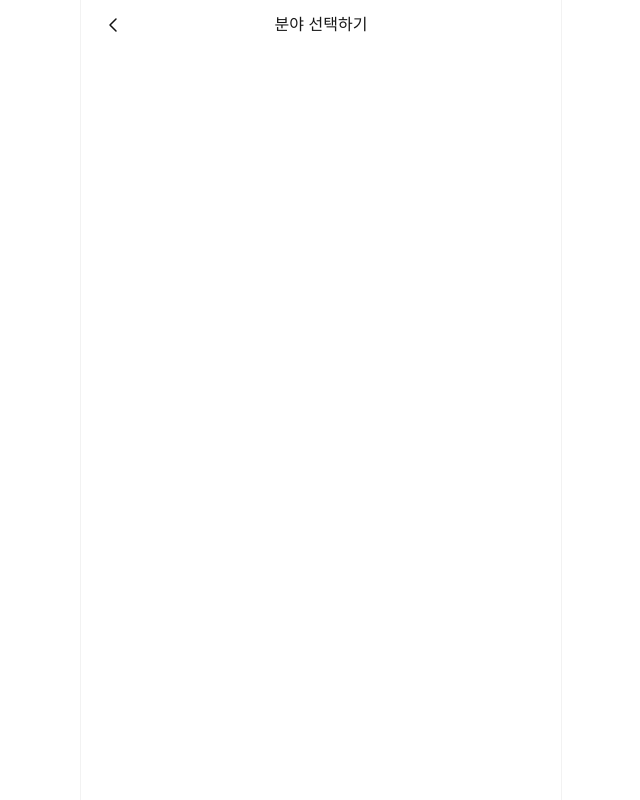
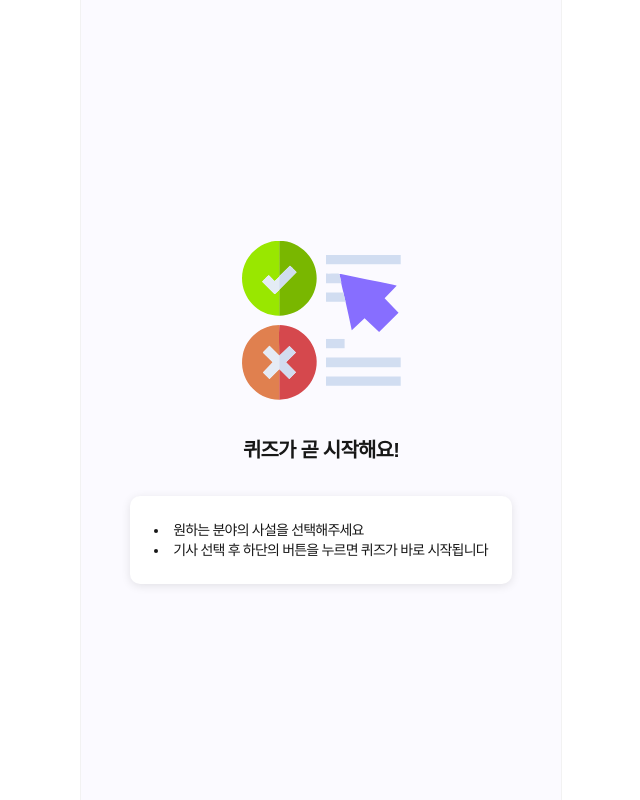
Before and after one commit to POTENDAY-NEWQUIZ/NEWQUIZ-FE, a Next.js app: page /article in a window 1280 px wide. Shown: the whole page, without its empty margins (319-959 px from the left). Built offline with nearby package versions, Linux system fonts and the light colour scheme; a web font is replaced by a local one.

Commit message:
[feat] : article-loading 생성 및 구현

```diff
--- a/src/app/article/page.tsx
+++ b/src/app/article/page.tsx
@@ -1,3 +1,4 @@
+import ArticleLoading from "@container/article-loading";
 import Header from "@components/header";
 import BackButton from "@components/button/back-button";
 import Blank from "@components/button/blank";
@@ -5,11 +6,12 @@ import Blank from "@components/button/blank";
 const ArticleList = () => {
   return (
     <div>
-      <Header
+      <ArticleLoading />
+      {/* <Header
         title="분야 선택하기"
         leftChild={<BackButton />}
         rightChild={<Blank />}
-      />
+      /> */}
     </div>
   );
 };
--- a/src/app/layout.tsx
+++ b/src/app/layout.tsx
@@ -20,7 +20,9 @@ export default function RootLayout({
 }>) {
   return (
     <html lang="en">
-      <body className={`${pretendard.className} antialiased`}>
+      <body
+        className={`${pretendard.className} antialiased tracking-tighter`}
+      >
         <div className="max-w-[480px] min-h-screen mx-auto border-x-[1px] border-[#F2F2F2] box-content">
           {children}
         </div>
--- /dev/null
+++ b/src/container/article-loading.tsx
@@ -0,0 +1,34 @@
+import Image from "next/image";
+
+import quizLoading from "@assets/img/quiz-loading.svg";
+
+const ArticleLoading = () => {
+  return (
+    <main className="h-screen flex flex-col justify-center items-center bg-mist-lavender">
+      {/* 이미지 구역 */}
+      <section className="text-center mb-8">
+        <Image
+          src={quizLoading}
+          width={208}
+          height={208}
+          alt="퀴즈 시작 이미지"
+        />
+        <p className="mt-3 text-xl font-semibold">
+          퀴즈가 곧 시작해요!
+        </p>
+      </section>
+
+      {/* 안내문 구역 */}
+      <section className="mx-w-[420px] bg-white shadow-description rounded-[10px] mx-[30px]">
+        <ul className="p-6 text-sm font-medium list-disc list-inside">
+          <li>원하는 분야의 사설을 선택해주세요</li>
+          <li>
+            기사 선택 후 하단의 버튼을 누르면 퀴즈가 바로 시작됩니다
+          </li>
+        </ul>
+      </section>
+    </main>
+  );
+};
+
+export default ArticleLoading;
--- a/tailwind.config.ts
+++ b/tailwind.config.ts
@@ -4,6 +4,7 @@ export default {
   content: [
     "./src/pages/**/*.{js,ts,jsx,tsx,mdx}",
     "./src/components/**/*.{js,ts,jsx,tsx,mdx}",
+    "./src/container/**/*.{js,ts,jsx,tsx,mdx}",
     "./src/app/**/*.{js,ts,jsx,tsx,mdx}",
   ],
   theme: {
@@ -11,16 +12,16 @@ export default {
       colors: {
         background: "var(--background)",
         foreground: "var(--foreground)",
-        lavender: "#6D2FF2",
-        "bright-lavender": "#B287FD",
-        "mist-lavender": "#EAE1FF",
-        "void-black": "#262626",
-        "rasin-black": "#212121",
-        "light-gray": "#D8D9DD",
-        "lime-green": "#B2F142",
+        black: "#121212",
+        lavender: "#552BAF",
+        "point-lavender": "#6838CE",
+        "light-lavender": "#EBE2FF",
+        "home-lavender": "#F5F2FF",
+        "mist-lavender": "#FBFAFF",
       },
       boxShadow: {
         modal: "0px 3.81px 9.524px 0px rgba(0, 0, 0, 0.10)",
+        description: "0px 2px 10px 0px rgba(0, 0, 0, 0.10)",
       },
     },
   },
```
Also changed, not shown: src/assets/img/quiz-loading.svg (added).
